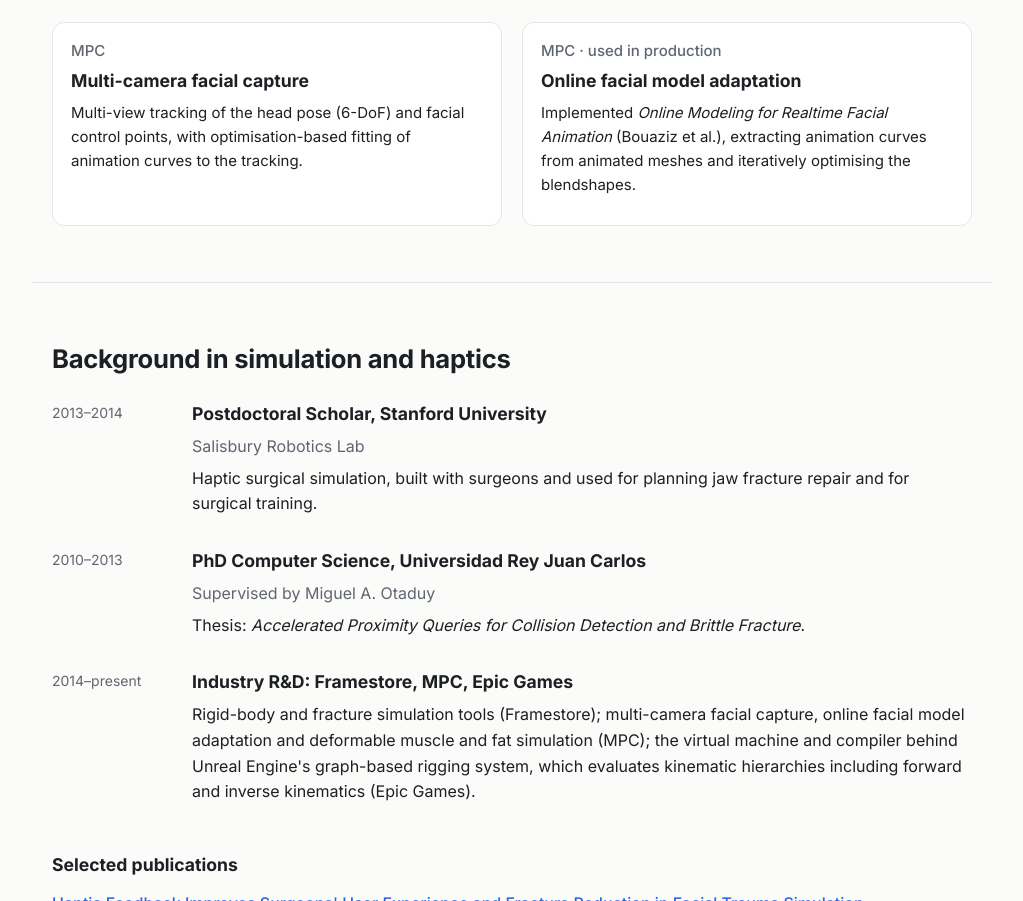
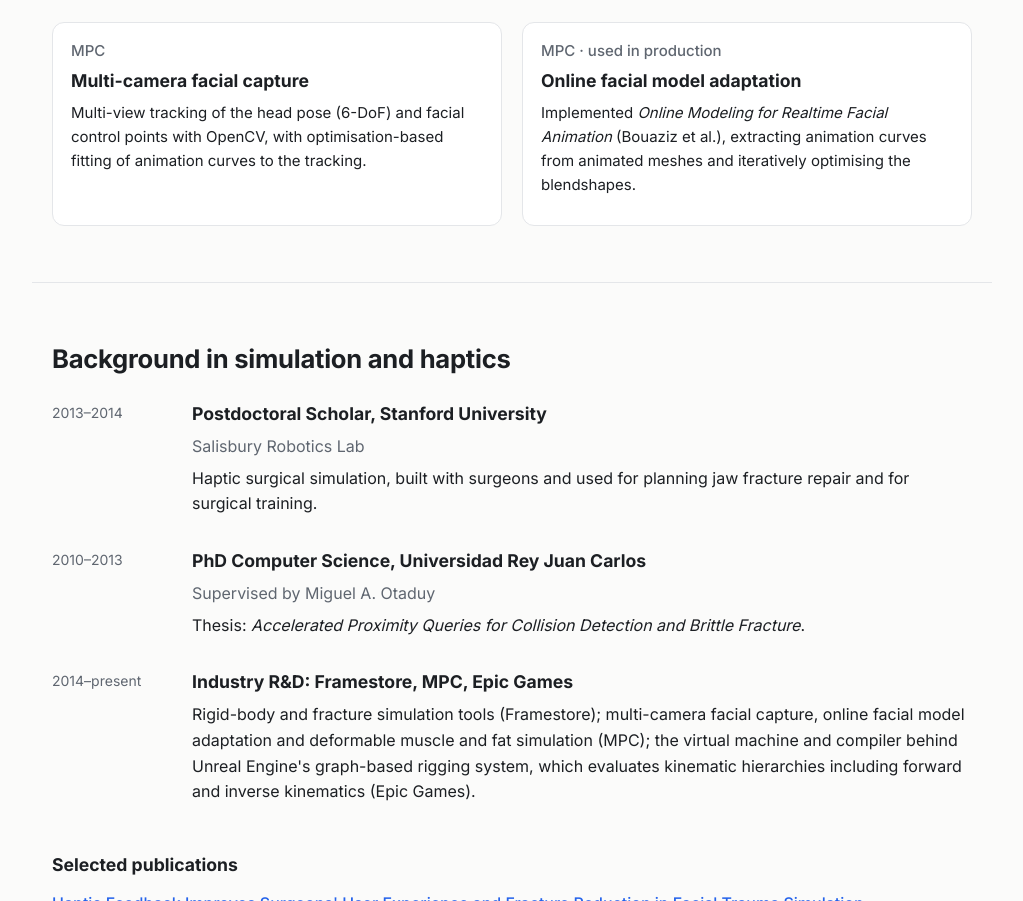
Before and after one commit to arassch/arassch.github.io, a plain HTML site: page index.html in a window 1280 px wide. Shown: the part 2935-3836 px from the top of the page, without its empty margins (128-1151 px from the left). Drawn offline with Linux system fonts and the light colour scheme.

Commit message:
Facial capture: OpenCV

```diff
--- a/index.html
+++ b/index.html
@@ -153,7 +153,7 @@
           <div class="card-body">
             <p class="kicker">MPC</p>
             <h3>Multi-camera facial capture</h3>
-            <p>Multi-view tracking of the head pose (6-DoF) and facial control points, with optimisation-based fitting of animation curves to the tracking.</p>
+            <p>Multi-view tracking of the head pose (6-DoF) and facial control points with OpenCV, with optimisation-based fitting of animation curves to the tracking.</p>
           </div>
         </article>
         <article class="mini">
```
